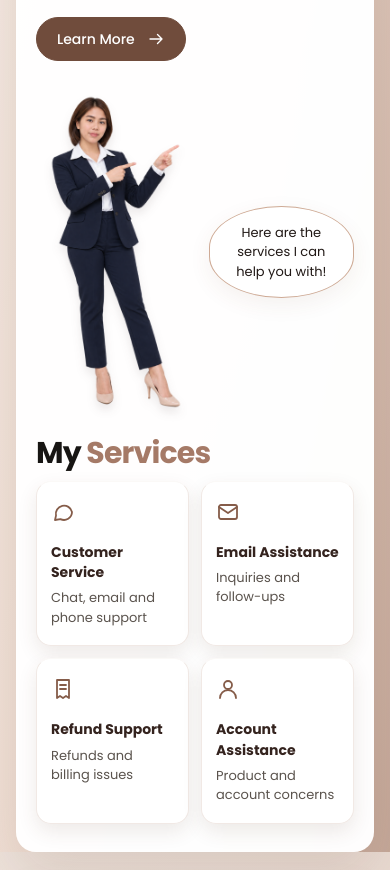
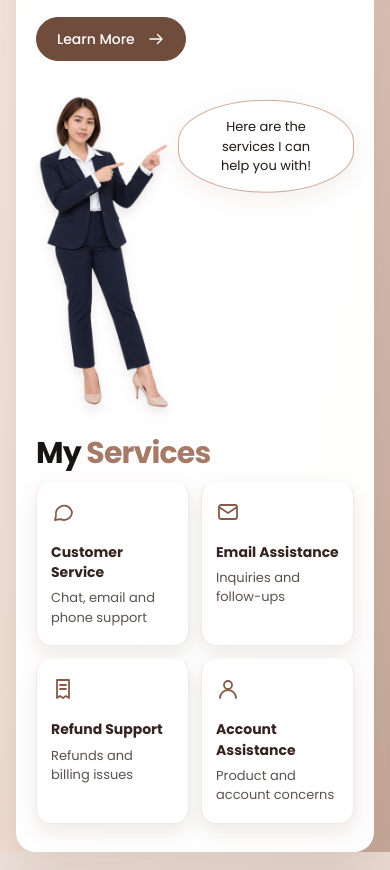
Before and after one commit to liaelmidole-d3sign/va-portfolio, a plain HTML site: page index.html in a window 390 px wide. Shown: the part 1189-2059 px from the top of the page. Drawn offline with Linux system fonts and the light colour scheme.

Commit message:
Align mobile service speech bubble with pointing fingertip

```diff
--- a/mobile-fixes-v4.css
+++ b/mobile-fixes-v4.css
@@ -116,6 +116,21 @@
     grid-area: 2 / 1;
     width: min(100%, 360px);
     justify-self: center;
+    grid-template-columns: min(44%, 136px) minmax(0, 1fr);
+    column-gap: 6px;
+  }
+
+  /* Anchor the changing bubble to the fingertip, not the full-body midpoint.
+     The photo sets the stage height; text changes keep the same bubble center. */
+  .pointing-zone .bubble-pointing {
+    position: absolute;
+    top: calc(17% + 6px);
+    right: 0;
+    bottom: auto;
+    left: auto;
+    width: calc(100% - min(44%, 136px) - 6px);
+    margin: 0;
+    transform: translateY(-50%);
   }
 
   .services-content {
```
Also changed, not shown: index.html (+2 -2 lines).
